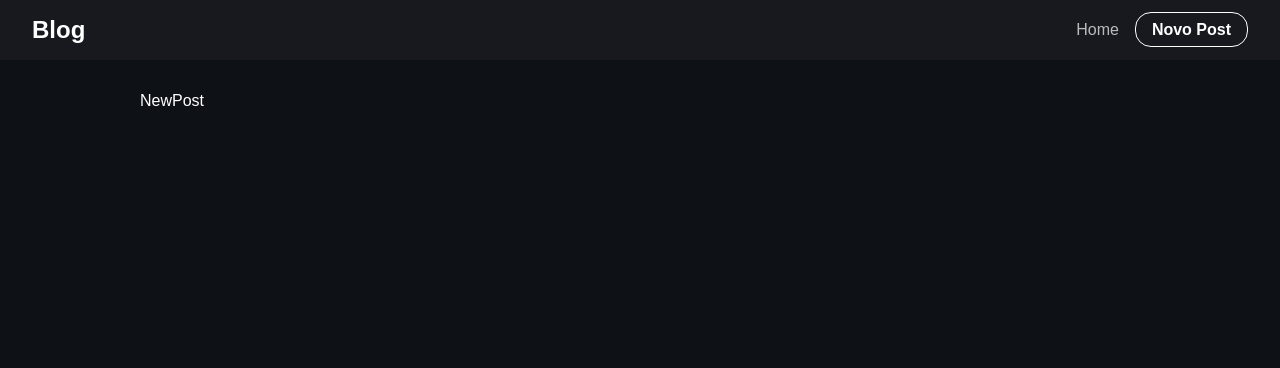
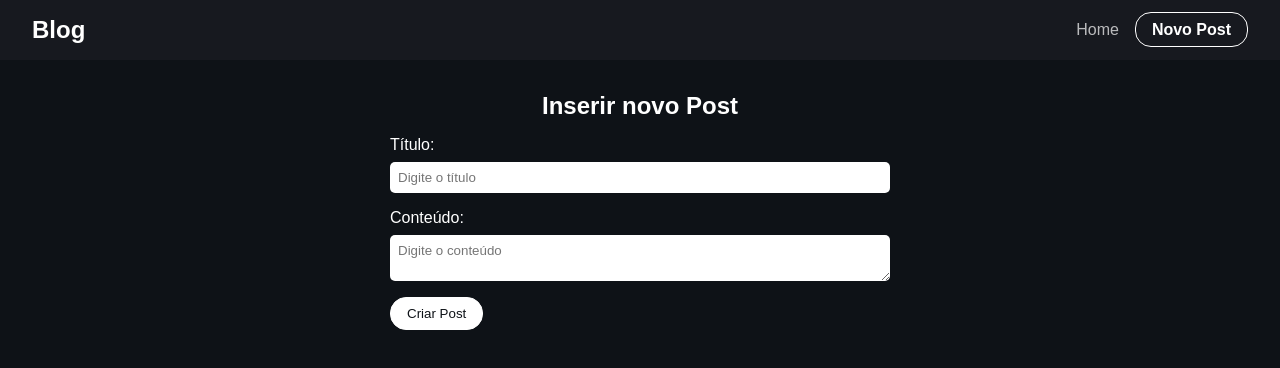
Before and after one commit to Rafael-marques-cmd/Blog, a React (Vite) app in the folder react-axios/: page /new in a window 1280 px wide. Shown: the top 368 px of the page. Built offline with nearby package versions, Linux system fonts and the light colour scheme; a web font is replaced by a local one.

Commit message:
adiciona configuração do axios e implementa páginas de criação e exibição de posts

```diff
--- /dev/null
+++ b/react-axios/src/axios/config.js
@@ -0,0 +1,11 @@
+import axios from "axios";
+
+const blogFetch = axios.create({
+    baseURL: "https://jsonplaceholder.typicode.com",
+    headers: {
+        "Content-Type": "application/json",
+    },
+});
+
+
+export default blogFetch;
--- a/react-axios/src/routes/Home.css
+++ b/react-axios/src/routes/Home.css
@@ -0,0 +1,40 @@
+.home h1 {
+    text-transform: uppercase;
+    text-align: center;
+    margin: 1.5rem;
+}
+
+.post {
+    display: flex;
+    flex-direction: column;
+    margin-bottom: 1.5rem;
+    padding-bottom: 1.5rem;
+    border-bottom: 1px solid #777;
+}
+
+.post h2,
+.post p {
+    margin-bottom: 1rem;
+}
+
+.post h2::first-letter {
+    text-transform: uppercase;
+}
+
+.btn {
+    background-color: #fff;
+    color: #0e1217;
+    border: 1px solid #fff;
+    opacity: 1;
+    padding: 0.5rem 1rem;
+    border-radius: 1rem;
+    max-width: 100px;
+    text-align: center;
+    cursor: pointer;
+    transition: 0.3s;
+}
+
+.btn:hover {
+    color: #fff;
+    background-color: #0e1217;
+}
--- a/react-axios/src/routes/Home.jsx
+++ b/react-axios/src/routes/Home.jsx
@@ -1,4 +1,4 @@
-import axios from "axios";
+import blogFetch from "../axios/config";
 import { useState, useEffect } from "react";
 import { Link } from "react-router-dom";
 import "./Home.css";
@@ -8,7 +8,7 @@ const Home = () => {
 
     const getPosts = async() => {
       try {
-        const response = await axios.get("https://jsonplaceholder.typicode.com/posts");
+        const response = await blogFetch.get("/posts");
 
         const data = response.data;
 
@@ -28,7 +28,7 @@ getPosts()
 
 
   return (
-    <div>
+    <div className="home">
       <h1>Últimos posts</h1>
       {posts.length === 0 ? <p>Carregando...</p> : (
         posts.map((post) => (
--- /dev/null
+++ b/react-axios/src/routes/NewPost.css
@@ -0,0 +1,27 @@
+.new-post h2 {
+    text-align: center;
+    margin-bottom: 1rem;
+}
+
+form {
+    max-width: 500px;
+    width: 100%;
+    margin: 0 auto;
+}
+
+.form-control {
+    display: flex;
+    flex-direction: column;
+    margin-bottom: 1rem;
+}
+
+.form-control label {
+    margin-bottom: 0.5rem;
+}
+
+.form-control input,
+.form-control textarea {
+    padding: .5rem;
+    border-radius: 5px;
+    border: none;
+}
--- a/react-axios/src/routes/NewPost.jsx
+++ b/react-axios/src/routes/NewPost.jsx
@@ -1,8 +1,54 @@
-import React from 'react'
+import blogFetch from "../axios/config";
+import { useState } from "react";
+import { useNavigate } from "react-router-dom";
+import "./NewPost.css";
 
 const NewPost = () => {
+  const navigate = useNavigate();
+
+  const [title, setTitle] = useState();
+  const [body, setBody] = useState();
+
+  const createPost = async (e) => {
+    e.preventDefault();
+
+    const post = { title, body, useId: 1 };
+    await blogFetch.post("/posts", {
+      body: post,
+    });
+    navigate("/")
+  };
+
   return (
-    <div>NewPost</div>
+    <div className="new-post">
+      <h2>Inserir novo Post</h2>
+      <form onSubmit={(e) => createPost(e)}>
+        <div className="form-control">
+          <label htmlFor="title">Título:</label>
+          <input
+          type="text"
+          name="title"
+          id="títle"
+          placeholder="Digite o título"
+          onChange={(e) => setTitle(e.target.value)}
+          />
+        </div>
+        <div className="form-control">
+          <label htmlFor="body">Conteúdo:</label>
+          <textarea
+          name="body"
+          id="body"
+          placeholder="Digite o conteúdo"
+          onChange={(e) => setBody(e.target.value)}
+          ></textarea>
+        </div>
+        <input
+        type="submit"
+        value="Criar Post"
+        className="btn"
+        />
+      </form>
+    </div>
   )
 }
 
```
